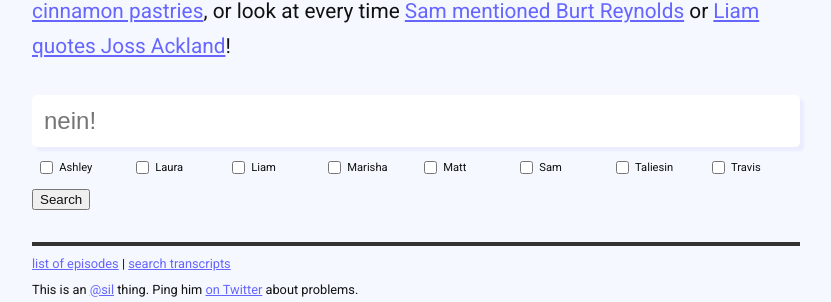
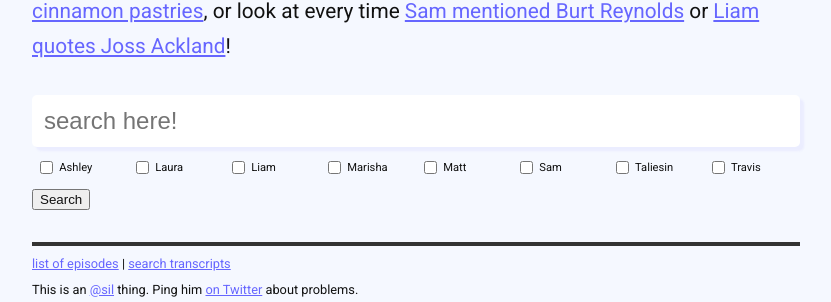
Before and after one commit to stuartlangridge/crtrsrch, a PHP site: page / in a window 1280 px wide. Shown: the part 288-590 px from the top of the page, without its empty margins (224-1055 px from the left). Run offline with PHP 8.4, Linux system fonts and the light colour scheme; some web fonts are replaced.

Commit message:
placeholder

```diff
--- a/index.php
+++ b/index.php
@@ -26,7 +26,7 @@
     if (isset($_GET["q"])) {
         echo htmlspecialchars($_GET["q"], ENT_QUOTES);
     }
-    ?>" placeholder="nein!">
+    ?>" placeholder="search here!">
     <ul>
         <li><label><input type="checkbox" name="ASHLEY"
         <?php
```
